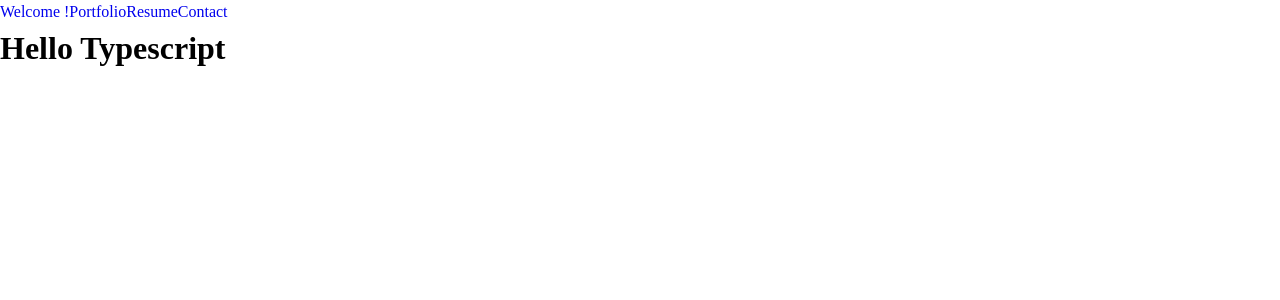
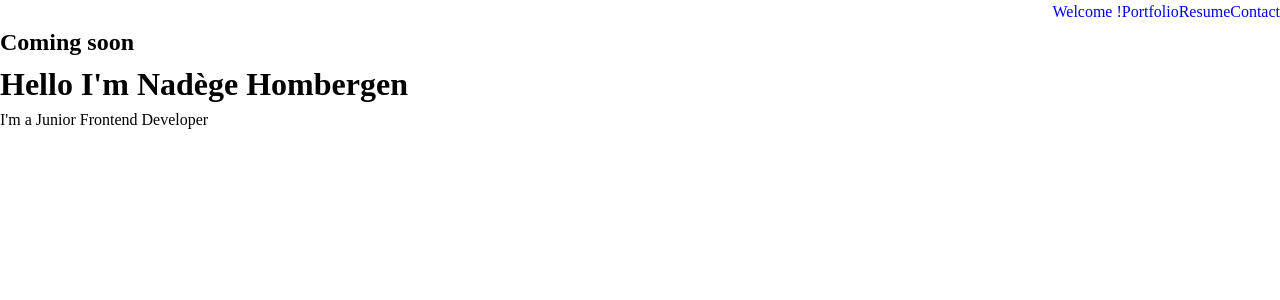
Before and after one commit to NadegeHbg/portfolio, a React (Create React App) app: page / in a window 1280 px wide. Shown: the top 300 px of the page. Built offline with nearby package versions, Linux system fonts and the light colour scheme.

Commit message:
correction of layout and preparation of grid

```diff
--- a/src/Components/Header.tsx
+++ b/src/Components/Header.tsx
@@ -2,13 +2,13 @@ import { Link } from "react-router-dom"
 
 const Header = () => {
     return (
-        <div className="">
+        <div className="nav flex justify-end">
             <Link to="/" className="link" >Welcome !</Link>
-            <Link to="/portfolio" >Portfolio</Link>
-            <Link to="/resume" >Resume</Link>
-            <Link to="/contact" >Contact</Link>
+            <Link to="/portfolio" className="link" >Portfolio</Link>
+            <Link to="/resume" className="link" >Resume</Link>
+            <Link to="/contact" className="link" >Contact</Link>
         </div>
     )
 }
 
-export default Header
+export default Header;
--- a/src/layouts/RootLayout.tsx
+++ b/src/layouts/RootLayout.tsx
@@ -3,11 +3,11 @@ import Header from "../Components/Header";
 
 const RootLayout = () => {
     return (
-        <div className="root-layout">
-            <header>
+        <div className="root-layout container">
+            <header className="header">
                 <Header />
             </header>
-            <main>
+            <main className="main">
                 <Outlet />
             </main>
         </div>
--- a/src/pages/HomePage.tsx
+++ b/src/pages/HomePage.tsx
@@ -2,8 +2,14 @@
 
 const HomePage = () => {
     return (
-        <div>
-            <h1>Hello Typescript</h1>
+        <div className="home">
+            <div className="soon">
+                <h2>Coming soon</h2>
+            </div>
+            <div className="present">
+                <h1>Hello I'm Nadège Hombergen</h1>
+                <p>I'm a Junior Frontend Developer</p>
+            </div>
         </div>
     )
 }
```
